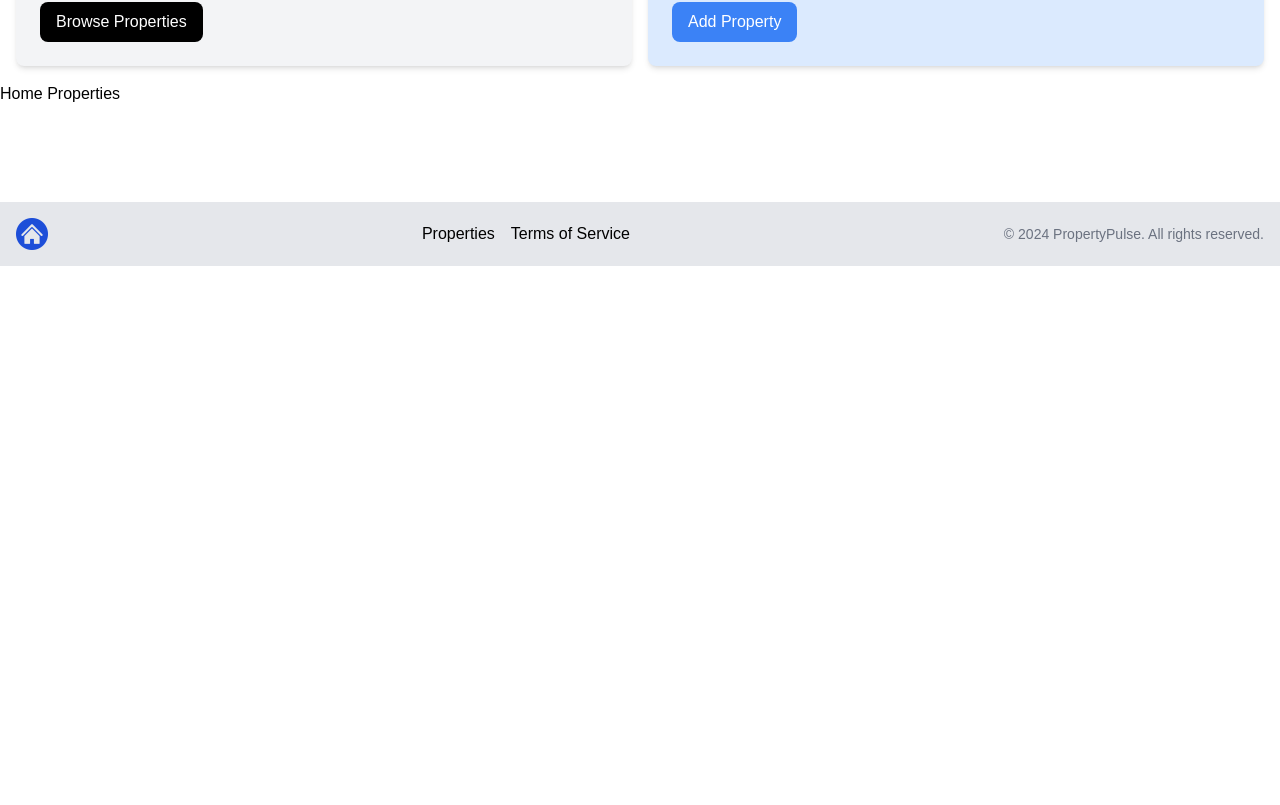
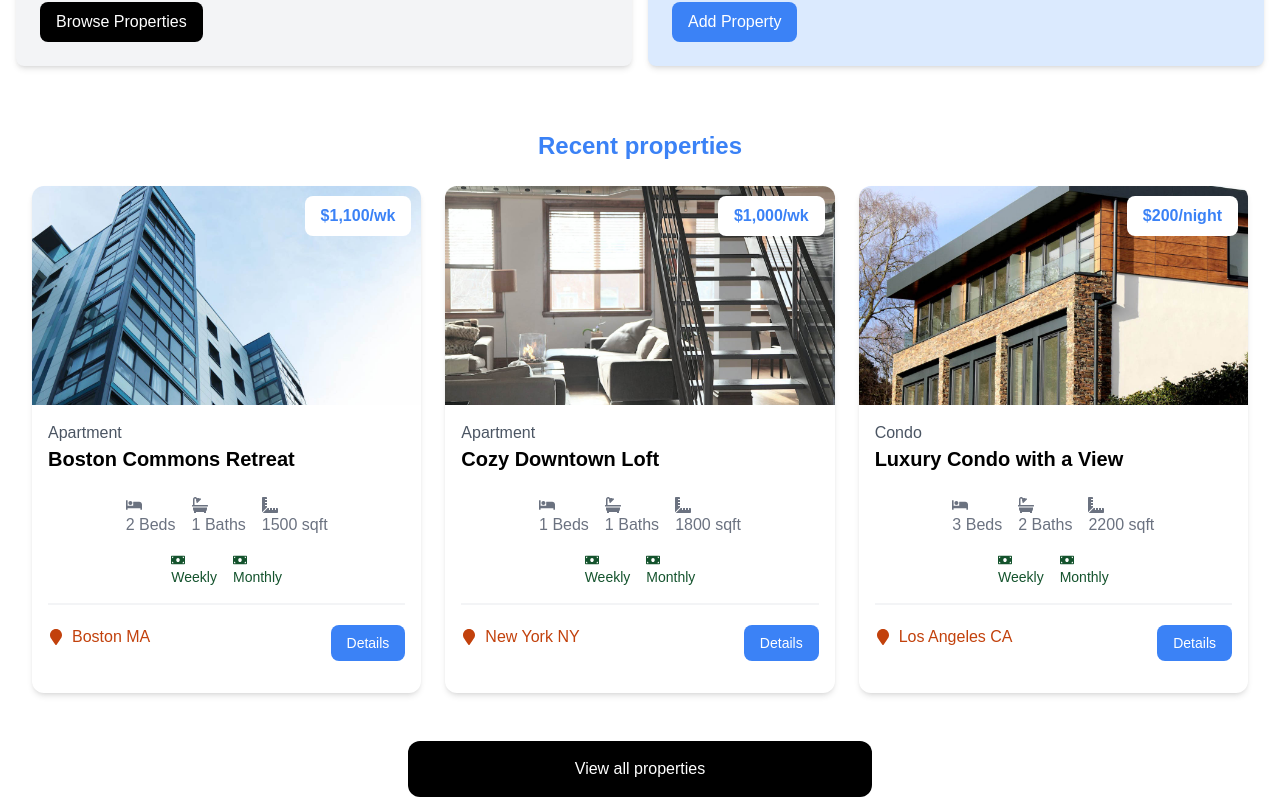
Before and after one commit to Shrikanth9/nextJs-blog-app, a Next.js app: page / in a window 1280 px wide. Shown: the part 555-1360 px from the top of the page. Before the commit the page ends 821 px from the top, so only its background shows below. Built offline with nearby package versions, Linux system fonts and the light colour scheme.

Commit message:
add recent properties page

```diff
--- a/components/HomeProperties.tsx
+++ b/components/HomeProperties.tsx
@@ -1,6 +1,33 @@
+import properties from "@/properties.json";
+import PropertyCard from "@/components/PropertyCard";
+import Link from "next/link";
+
 const HomeProperties = () => {
+    const recentProperties = properties.slice(0, 3);
     return (
-      <div> Home Properties </div>
+      <>
+        <section className="px-4 py-6">
+        <div className="container-xl lg:container mx-auto px-4 py-6">
+          <h2 className="text-2xl font-bold text-blue-500 mb-6 text-center"> Recent properties </h2>
+          {recentProperties.length === 0 ? (
+              <p>No recent Properties found.</p>
+          ) : (
+              <div className="grid grid-cols-1 md:grid-cols-3 gap-6">
+                  {recentProperties.map((property) => (
+                      <PropertyCard key={property._id} property={property}/>
+                  ))}
+              </div>
+          )}
+        </div>
+        </section>
+        <section className="m-auto max-w-lg px-6">
+          <Link
+            href="/properties"
+            className="block bg-black text-white text-center py-4 px-6 rounded-xl hover:bg-gray-700">
+            View all properties
+          </Link>
+        </section>
+      </>
     );
 }
 
```
